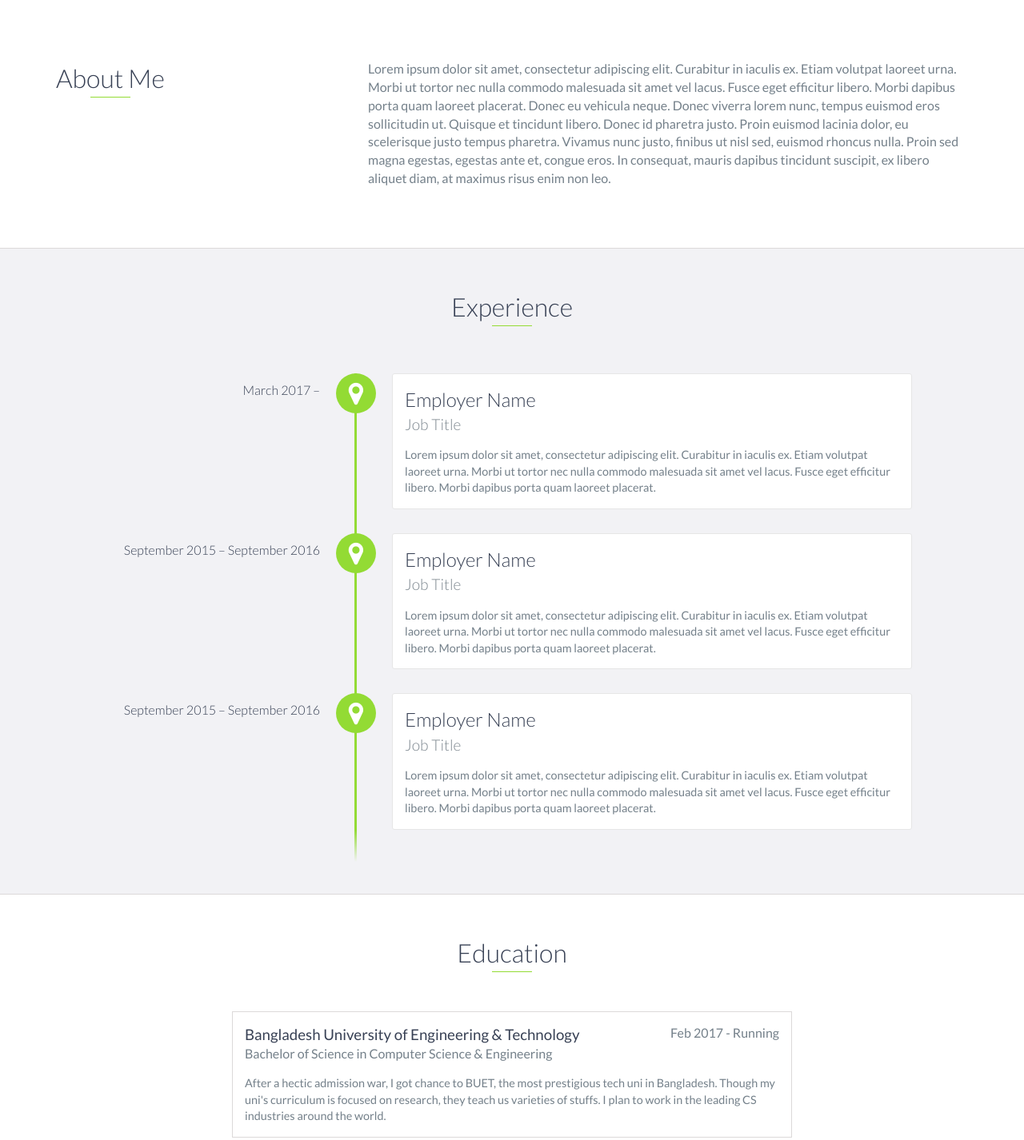
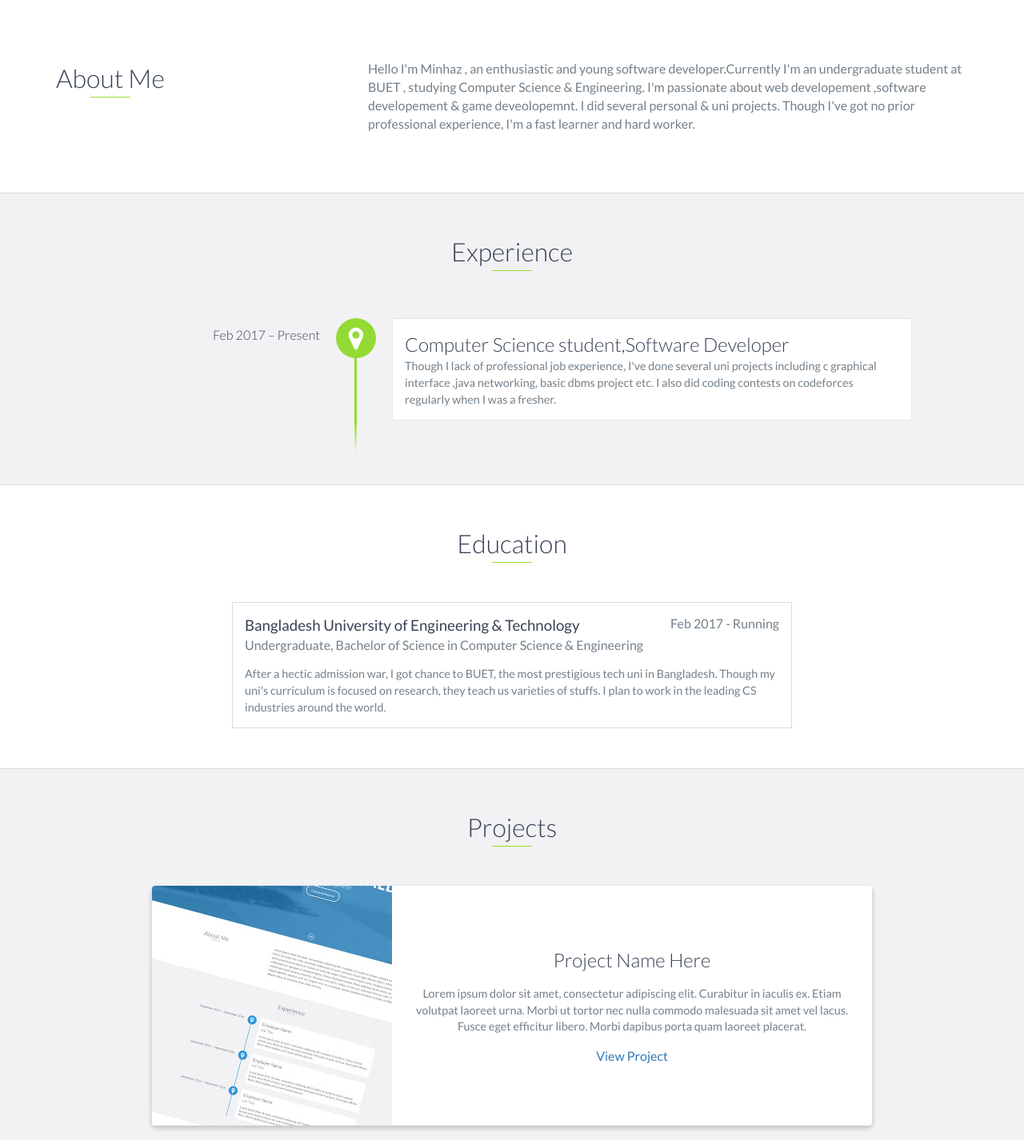
Before and after one commit to minhaz725/minhaz725.github.io, a website: page index.html in a window 1280 px wide. Shown: the part 800-2226 px from the top of the page at 80% size. Drawn offline with nearby package versions, Linux system fonts and the light colour scheme.

Commit message:
Update index.html

```diff
--- a/index.html
+++ b/index.html
@@ -73,9 +73,7 @@
                 </div>
                 <div class="col-md-8">
                     <p>
-                        Lorem ipsum dolor sit amet, consectetur adipiscing elit. Curabitur in iaculis ex. Etiam volutpat laoreet urna. Morbi ut tortor nec nulla commodo malesuada sit amet vel lacus. Fusce eget efficitur libero. Morbi dapibus porta quam laoreet placerat. Donec
-                        eu vehicula neque. Donec viverra lorem nunc, tempus euismod eros sollicitudin ut. Quisque et tincidunt libero. Donec id pharetra justo. Proin euismod lacinia dolor, eu scelerisque justo tempus pharetra. Vivamus nunc justo, finibus
-                        ut nisl sed, euismod rhoncus nulla. Proin sed magna egestas, egestas ante et, congue eros. In consequat, mauris dapibus tincidunt suscipit, ex libero aliquet diam, at maximus risus enim non leo.
+                        Hello I'm Minhaz , an enthusiastic and young software developer.Currently I'm an undergraduate student at BUET , studying Computer Science & Engineering. I'm passionate about web developement ,software developement & game deveolopemnt. I did several personal & uni projects. Though I've got no prior professional experience, I'm a fast learner and hard worker.
                     </p>
                 </div>
             </div>
@@ -86,27 +84,12 @@
     <div id="experience" class="background-alt">
         <h2 class="heading">Experience</h2>
         <div id="experience-timeline">
-            <div data-date="March 2017 – ">
-                <h3>Employer Name</h3>
-                <h4>Job Title</h4>
+
+            <div data-date="Feb 2017 – Present">
+
+                <h3>Computer Science student,Software Developer</h3>
                 <p>
-                    Lorem ipsum dolor sit amet, consectetur adipiscing elit. Curabitur in iaculis ex. Etiam volutpat laoreet urna. Morbi ut tortor nec nulla commodo malesuada sit amet vel lacus. Fusce eget efficitur libero. Morbi dapibus porta quam laoreet placerat.
-                </p>
-            </div>
-
-            <div data-date="September 2015 – September 2016">
-                <h3>Employer Name</h3>
-                <h4>Job Title</h4>
-                <p>
-                    Lorem ipsum dolor sit amet, consectetur adipiscing elit. Curabitur in iaculis ex. Etiam volutpat laoreet urna. Morbi ut tortor nec nulla commodo malesuada sit amet vel lacus. Fusce eget efficitur libero. Morbi dapibus porta quam laoreet placerat.
-                </p>
-            </div>
-
-            <div data-date="September 2015 – September 2016">
-                <h3>Employer Name</h3>
-                <h4>Job Title</h4>
-                <p>
-                    Lorem ipsum dolor sit amet, consectetur adipiscing elit. Curabitur in iaculis ex. Etiam volutpat laoreet urna. Morbi ut tortor nec nulla commodo malesuada sit amet vel lacus. Fusce eget efficitur libero. Morbi dapibus porta quam laoreet placerat.
+                    Though I lack of professional job experience, I've done several uni projects including c graphical interface ,java networking, basic dbms project etc. I also did coding contests on codeforces regularly when I was a fresher.
                 </p>
             </div>
         </div>
@@ -118,7 +101,7 @@
         <div class="education-block">
             <h3>Bangladesh University of Engineering & Technology</h3>
             <span class="education-date">Feb 2017 - Running</span>
-            <h4>Bachelor of Science in Computer Science & Engineering</h4>
+            <h4>Undergraduate, Bachelor of Science in Computer Science & Engineering</h4>
             <p>
                 After a hectic admission war, I got chance to BUET, the most prestigious tech uni in Bangladesh. Though my uni's curriculum is focused on research, they teach us varieties of stuffs. I plan to work in the leading CS industries around the world.
             </p>
@@ -203,7 +186,7 @@
             <div class="row">
                 <div class="col-sm-5 copyright">
                     <p>
-                        Copyright &copy; 2020 , © Minhazur Rahman
+                        Copyright &copy; 2020 , Minhazur Rahman
                     </p>
                 </div>
                 <div class="col-sm-2 top">
```
